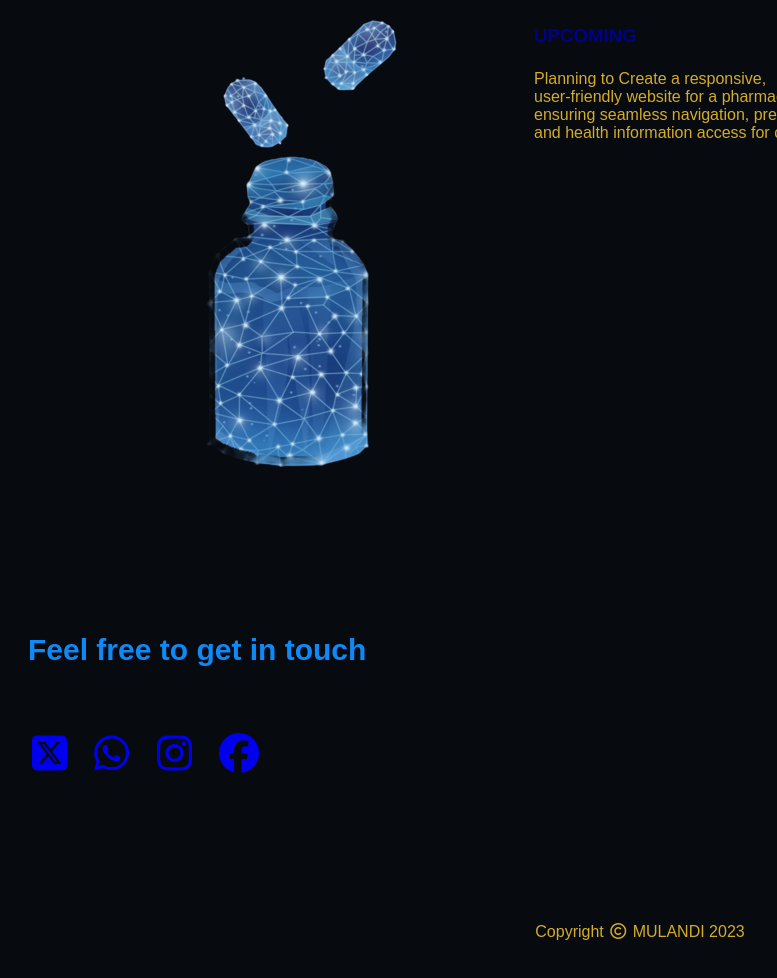
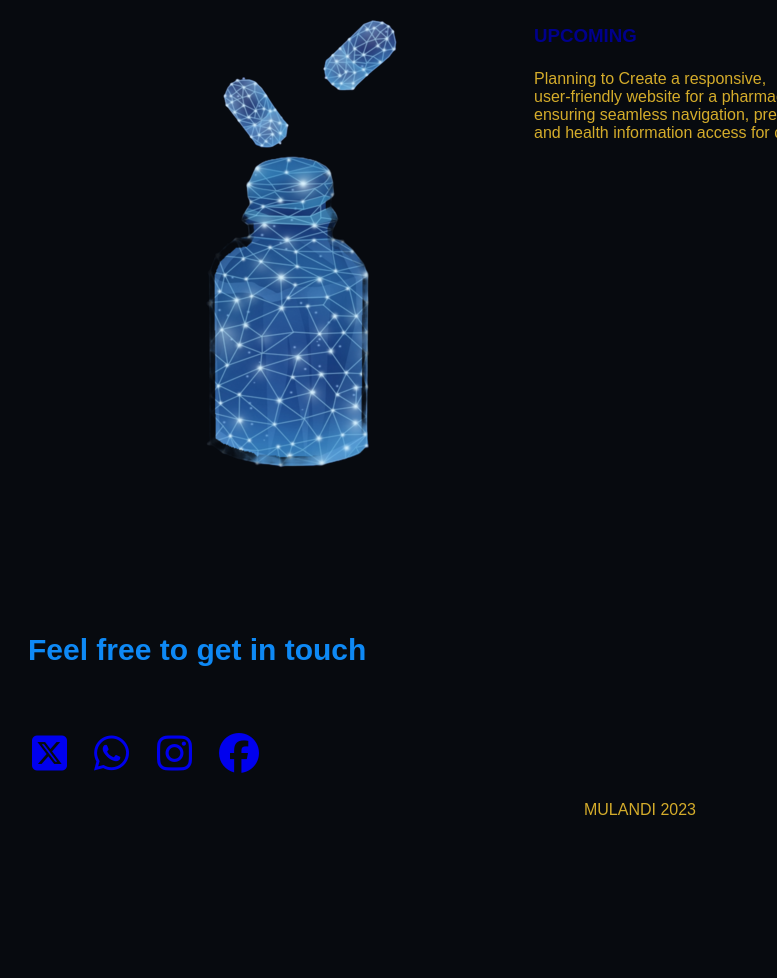
Before and after one commit to Mulandii/CAT_Project_Barakamulandi, a plain HTML site: page index.html in a window 1280 px wide. Shown: the part 1450-2428 px from the top of the page, without its empty margins (0-777 px from the left). After the commit the page ends 2289 px from the top, so only its background shows below. Drawn offline with Linux system fonts and the light colour scheme.

Commit message:
portfolio

```diff
--- a/index.html
+++ b/index.html
@@ -74,11 +74,8 @@
       <a href="https://wa.me/254797606189"><i class="fa-brands fa-whatsapp fa-bounce"></i></a>
       <a href="instagram.com/Blessed_magic"><i class="fa-brands fa-instagram fa-bounce"></i></a>
       <a href="facebook.com"><i class="fa-brands fa-facebook fa-bounce" ></i></a>
-   </div>
-  </div>
-</div>
-</div>
-<h7 class="copyright">
-  <p>Copyright <i class="fa-regular fa-copyright fa"></i> MULANDI 2023</p>
+      </div>
+      </div>
+      <p class="copyright">MULANDI 2023</p>
 </body>
 </html>
--- a/me.css
+++ b/me.css
@@ -90,7 +90,12 @@ nav ul li a::after{
 nav ul li a:hover::after{
   width: 100%;
 }
-
+/*projects*/
+#projects{
+  padding: 100px 0;
+  height: 100vh;
+  width: 100%;
+}
   .row {
     margin: 8px -16px;
   }
@@ -124,9 +129,7 @@ nav ul li a:hover::after{
 html{
   scroll-behavior: smooth;
 }
-#projects{
-  padding: 100px 0;
-}
+
 .row2{
   display: flex;
   flex-wrap: wrap;
@@ -135,7 +138,7 @@ html{
 border-radius: 20px;
 margin-right: 10px;
 }
-
+/* contacts*/
 .icons a{
 text-decoration: none;
 font-size: 40px;
```
Also changed, not shown: 1 other file.
